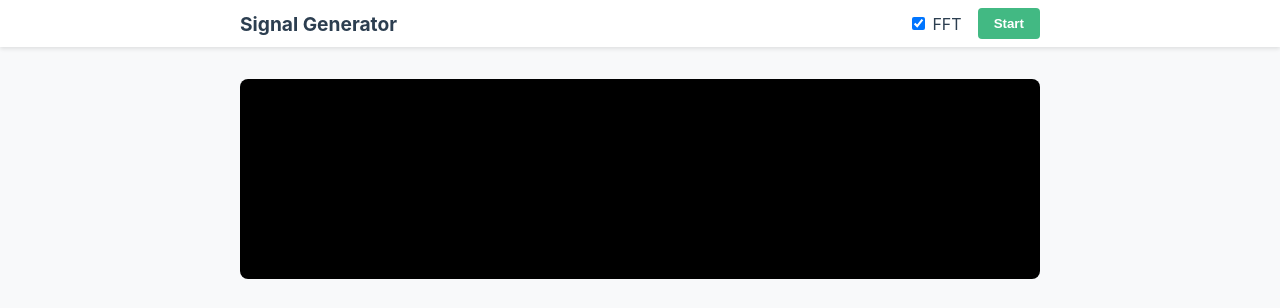
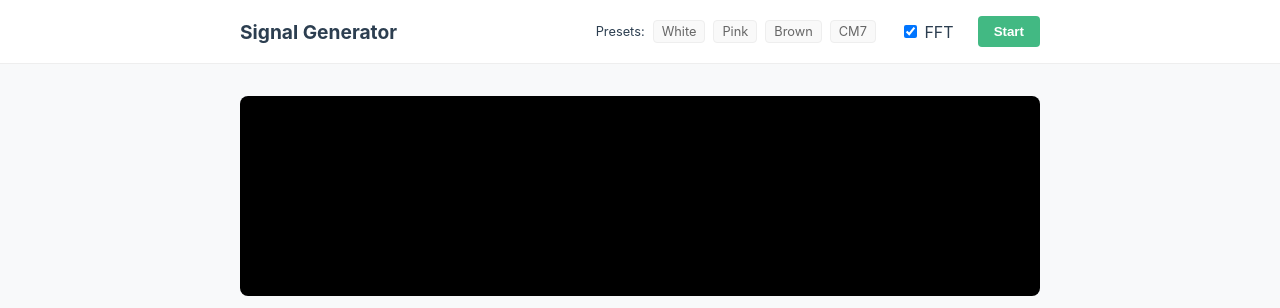
Before and after one commit to cho45/WebAudio-Signal-Generator, a plain HTML site: page index.html in a window 1280 px wide. Shown: the top 308 px of the page. Drawn offline with nearby package versions, Linux system fonts and the light colour scheme.

Commit message:
Feature: Implement URL state persistence and add presets

```diff
--- a/index.html
+++ b/index.html
@@ -22,23 +22,6 @@
 			padding-bottom: 2rem;
 		}
 
-		header {
-			background-color: #fff;
-			box-shadow: 0 2px 4px rgba(0,0,0,0.1);
-			position: sticky;
-			top: 0;
-			z-index: 100;
-		}
-
-		.header-inner {
-			display: flex;
-			justify-content: space-between;
-			align-items: center;
-			padding: 0.5rem 1rem;
-			margin: 0 auto;
-			max-width: 800px;
-		}
-
 		h1 {
 			margin: 0;
 			font-size: 1.2rem;
@@ -48,12 +31,6 @@
 			max-width: 800px;
 			margin: 2rem auto;
 			padding: 0 1rem;
-		}
-
-		.controls {
-			display: flex;
-			gap: 1rem;
-			align-items: center;
 		}
 
 		.btn {
@@ -191,6 +168,55 @@
 		.footer-link:hover {
 			color: var(--primary-color);
 		}
+
+		header {
+			background: #fff;
+			border-bottom: 1px solid #eee;
+			padding: 1rem 0;
+			margin-bottom: 2rem;
+			position: sticky;
+			top: 0;
+			z-index: 100;
+		}
+
+		.header-inner {
+			max-width: 800px;
+			margin: 0 auto;
+			padding: 0 1rem;
+			display: flex;
+			justify-content: space-between;
+			align-items: center;
+			flex-wrap: wrap;
+			gap: 1rem;
+		}
+
+		.presets {
+			display: flex;
+			gap: 0.5rem;
+			font-size: 0.8rem;
+			align-items: center;
+		}
+
+		.presets a {
+			color: #666;
+			text-decoration: none;
+			padding: 0.2rem 0.5rem;
+			border: 1px solid #eee;
+			border-radius: 4px;
+			background: #f9f9f9;
+		}
+
+		.presets a:hover {
+			background: #eee;
+			color: var(--primary-color);
+		}
+
+		.controls {
+			display: flex;
+			align-items: center;
+			gap: 1.5rem;
+			flex-wrap: wrap;
+		}
 	</style>
 </head>
 <body>
@@ -199,6 +225,13 @@
 			<div class="header-inner">
 				<h1>Signal Generator</h1>
 				<div class="controls">
+					<div class="presets">
+						<span>Presets:</span>
+						<a href="?osc=whitenoise-0-0.1">White</a>
+						<a href="?osc=pinknoise-0-0.1">Pink</a>
+						<a href="?osc=browniannoise-0-0.1">Brown</a>
+						<a href="?osc=sine-261.63-0.05&osc=sine-329.63-0.05&osc=sine-392.00-0.05&osc=sine-493.88-0.05">CM7</a>
+					</div>
 					<label>
 						<input type="checkbox" v-model="fftEnabled"> FFT
 					</label>
--- a/sg.js
+++ b/sg.js
@@ -214,12 +214,46 @@ const app = createApp({
 			playing.value = false;
 		};
 
-		watch(oscillators, (newVal) => {
-			newVal.forEach(osc => signalGenerator.update(osc));
+		const saveStateToURL = () => {
+			const params = new URLSearchParams();
+			params.set('fft', fftEnabled.value ? '1' : '0');
+			oscillators.forEach(osc => {
+				params.append('osc', `${osc.type}-${osc.frequency}-${osc.gain}`);
+			});
+			const queryString = params.toString();
+			const newURL = `${window.location.pathname}${queryString ? '?' + queryString : ''}`;
+			window.history.replaceState(null, '', newURL);
+		};
+
+		const loadStateFromURL = () => {
+			const params = new URLSearchParams(window.location.search);
+			if (params.has('fft')) {
+				fftEnabled.value = params.get('fft') !== '0';
+			}
+			const oscParams = params.getAll('osc');
+			if (oscParams.length > 0) {
+				oscParams.forEach(p => {
+					const [type, frequency, gain] = p.split('-');
+					const config = reactive({
+						type: type || 'sine',
+						frequency: parseFloat(frequency) || 440,
+						gain: parseFloat(gain) || 0.1
+					});
+					oscillators.push(config);
+					signalGenerator.append(config);
+				});
+			} else {
+				append();
+			}
+		};
+
+		watch([oscillators, fftEnabled], () => {
+			oscillators.forEach(osc => signalGenerator.update(osc));
+			saveStateToURL();
 		}, { deep: true });
 
 		onMounted(() => {
-			append();
+			loadStateFromURL();
 		});
 
 		return {
```
Also changed, not shown: 2 other files.
